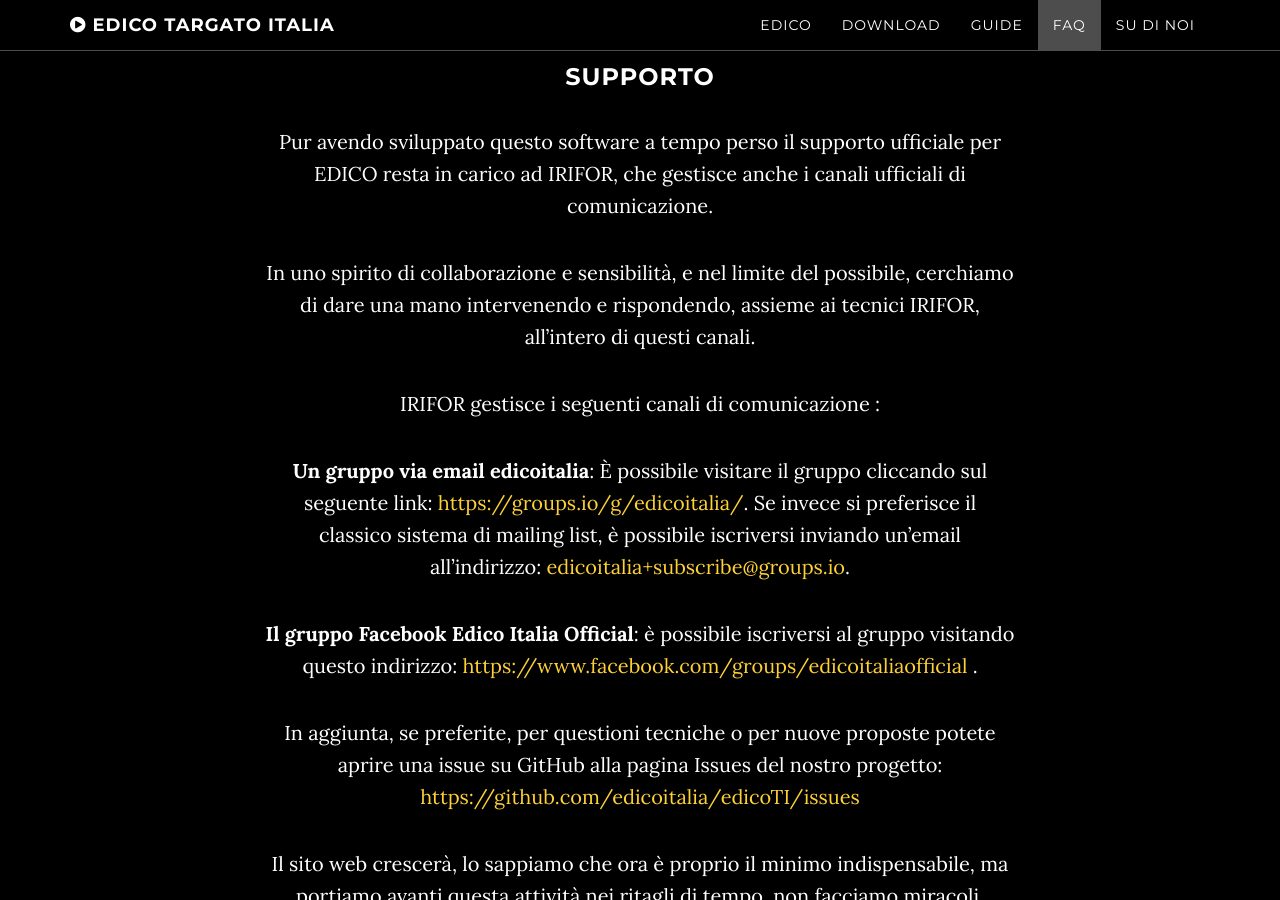
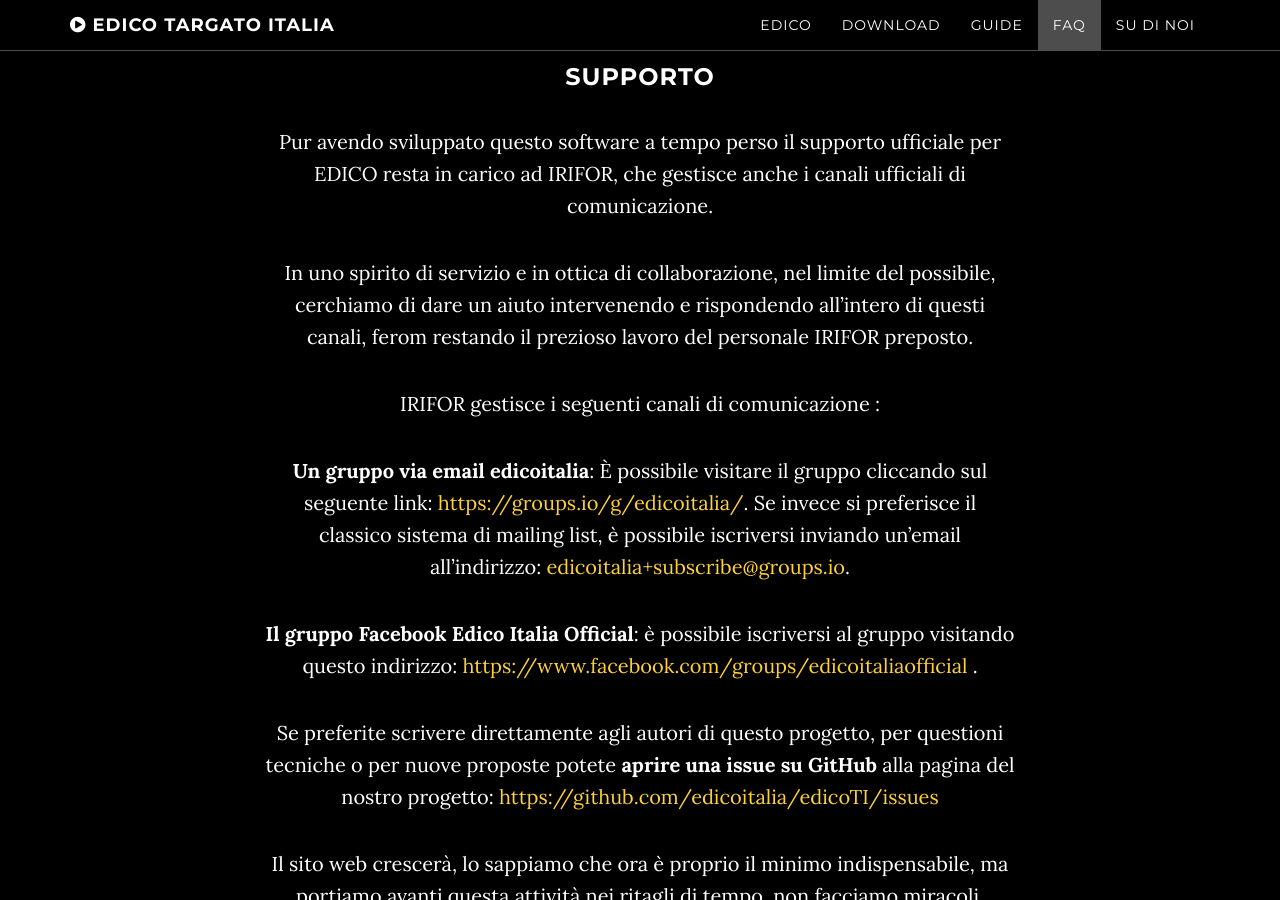
Before and after one commit to edicoitalia/edicoitalia.github.io, a Jekyll site: the page built from index.html, in a window 1280 px wide and 900 px high, scrolled down 7923 px. Built offline with Jekyll 4.4.1, drawn with Linux system fonts in a browser that asks for light colours.

Commit message:
Update 05 about.html

```diff
--- a/05 about.html
+++ b/05 about.html
@@ -26,7 +26,7 @@
 
 Pur avendo sviluppato questo software a tempo perso il supporto ufficiale per EDICO resta in carico ad IRIFOR, che gestisce anche i canali ufficiali di comunicazione.
 
-In uno spirito di collaborazione e sensibilità, e nel limite del possibile, cerchiamo di dare una mano intervenendo e rispondendo, assieme ai tecnici IRIFOR, all'intero di questi canali.
+In uno spirito di servizio e in ottica di collaborazione, nel limite del possibile, cerchiamo di dare un aiuto intervenendo e rispondendo all'intero di questi canali, ferom restando il prezioso lavoro del personale IRIFOR preposto.
 
 IRIFOR gestisce i seguenti canali di comunicazione :
 
@@ -35,7 +35,7 @@
 
 **Il gruppo Facebook Edico Italia Official**: è possibile iscriversi al gruppo visitando questo indirizzo: [https://www.facebook.com/groups/edicoitaliaofficial](https://www.facebook.com/groups/edicoitaliaofficial) .
 
-In aggiunta, se preferite, per questioni tecniche o per nuove proposte potete aprire una issue su GitHub alla pagina Issues del nostro progetto: [https://github.com/edicoitalia/edicoTI/issues](https://github.com/edicoitalia/edicoTI/issues)
+Se preferite scrivere direttamente agli autori di questo progetto, per questioni tecniche o per nuove proposte potete **aprire una issue su GitHub** alla pagina del nostro progetto: [https://github.com/edicoitalia/edicoTI/issues](https://github.com/edicoitalia/edicoTI/issues)
 
 Il sito web crescerà, lo sappiamo che ora è proprio il minimo indispensabile, ma portiamo avanti questa attività nei ritagli di tempo, non facciamo miracoli.
 
```
